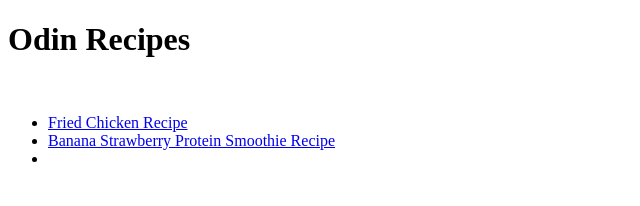
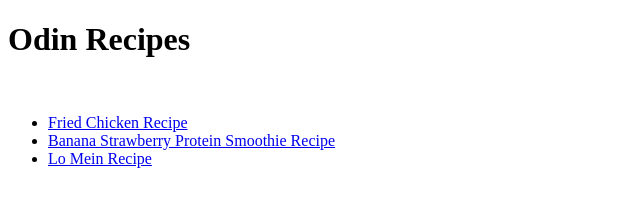
Before and after one commit to dennisou0417/odin-recipes, a plain HTML site: page index.html in a window 1280 px wide. Shown: the whole page, without its empty margins (0-640 px from the left). Drawn offline with Linux system fonts and the light colour scheme.

Commit message:
fixed home page and added link for lo mein recipe.

```diff
--- a/index.html
+++ b/index.html
@@ -11,7 +11,7 @@
         <ul>
             <li><a href="recipes/friedchicken.html">Fried Chicken Recipe</a></li>
             <li><a href="recipes/bananastrawberryproteinsmoothie.html">Banana Strawberry Protein Smoothie Recipe</a></li>
-            <li><a href="recipes/lomein.html"></a></li>
+            <li><a href="recipes/lomein.html">Lo Mein Recipe</a></li>
         </ul>
     </body>
 </html>
```
